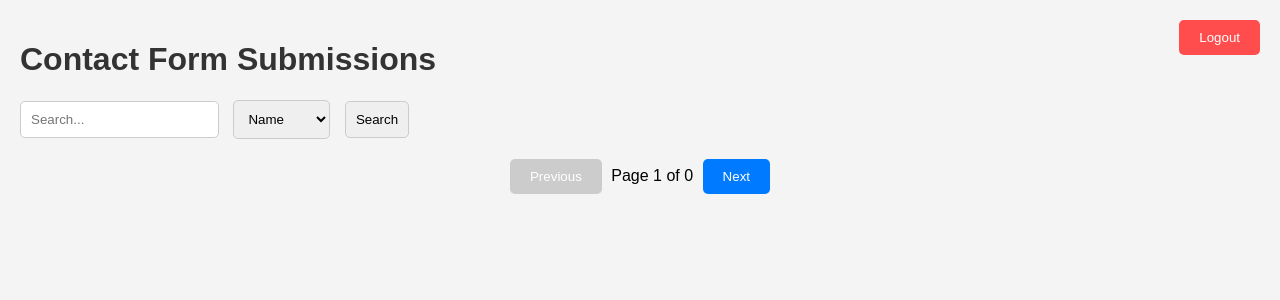
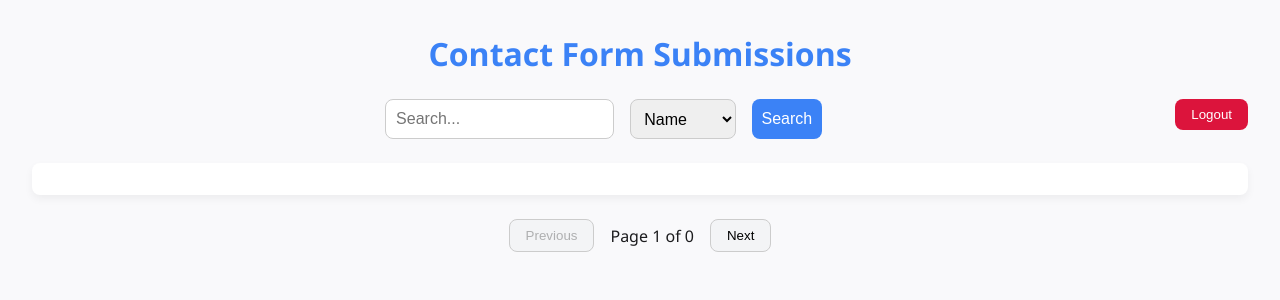
Before and after one commit to CodeWithDks/portfolio-backend, a Flask app: page /admin in a window 1280 px wide. Shown: the top 300 px of the page. Run offline with Flask 3, Linux system fonts and the light colour scheme; a user stored in the database is signed in; data that the repository does not hold is empty.

Commit message:
Initial backend commit

```diff
--- a/requirements.txt
+++ b/requirements.txt
@@ -1,6 +1,8 @@
 Flask==3.0.0
+Flask-WTF==1.1.1
 python-dotenv==1.0.0
 flask-cors==4.0.0
 pymongo==4.5.0
 gunicorn
 flask_login
+markdown
--- a/templates/admin.html
+++ b/templates/admin.html
@@ -1,10 +1,144 @@
 <!DOCTYPE html>
 <html lang="en">
 <head>
-    <meta charset="UTF-8">
-    <meta name="viewport" content="width=device-width, initial-scale=1.0">
+  <meta charset="UTF-8" />
+  <meta name="viewport" content="width=device-width, initial-scale=1.0"/>
   <title>Admin Panel</title>
-    <link rel="stylesheet" href="{{ url_for('static', filename='css/styles.css') }}">
+  <style>
+    :root {
+      --bg-color: #f9f9fb;
+      --text-color: #1c1c1e;
+      --primary: #3b82f6;
+      --secondary: #f3f4f6;
+      --border-radius: 0.5rem;
+      --shadow: 0 4px 8px rgba(0, 0, 0, 0.05);
+    }
+
+    * {
+      margin: 0;
+      padding: 0;
+      box-sizing: border-box;
+    }
+
+    body {
+      font-family: 'Segoe UI', Tahoma, Geneva, Verdana, sans-serif;
+      background: var(--bg-color);
+      color: var(--text-color);
+      padding: 2rem;
+    }
+
+    h1 {
+      margin-bottom: 1.5rem;
+      text-align: center;
+      font-size: 2rem;
+      color: var(--primary);
+    }
+
+    .logout-button {
+      float: right;
+      padding: 0.5rem 1rem;
+      background-color: crimson;
+      color: white;
+      border: none;
+      border-radius: var(--border-radius);
+      cursor: pointer;
+      transition: background 0.3s ease;
+      margin-bottom: 1rem;
+    }
+
+    .logout-button:hover {
+      background-color: darkred;
+    }
+
+    #search-bar {
+      display: flex;
+      flex-wrap: wrap;
+      gap: 1rem;
+      margin-bottom: 1.5rem;
+      justify-content: center;
+    }
+
+    #search-bar input,
+    #search-bar select,
+    #search-bar button {
+      padding: 0.6rem;
+      font-size: 1rem;
+      border-radius: var(--border-radius);
+      border: 1px solid #ccc;
+    }
+
+    #search-bar button {
+      background-color: var(--primary);
+      color: white;
+      border: none;
+      cursor: pointer;
+      transition: background 0.3s ease;
+    }
+
+    #search-bar button:hover {
+      background-color: #2563eb;
+    }
+
+    #submissions {
+      background: white;
+      border-radius: var(--border-radius);
+      box-shadow: var(--shadow);
+      padding: 1rem;
+      max-height: 400px;
+      overflow-y: auto;
+    }
+
+    .submission {
+      border-bottom: 1px solid #eee;
+      padding: 1rem 0;
+    }
+
+    .submission:last-child {
+      border-bottom: none;
+    }
+
+    .submission strong {
+      display: block;
+      margin-bottom: 0.25rem;
+    }
+
+    #pagination {
+      display: flex;
+      justify-content: center;
+      align-items: center;
+      margin-top: 1.5rem;
+      gap: 1rem;
+    }
+
+    #pagination button {
+      padding: 0.5rem 1rem;
+      background-color: var(--secondary);
+      border: 1px solid #ccc;
+      border-radius: var(--border-radius);
+      cursor: pointer;
+      transition: background 0.3s ease;
+    }
+
+    #pagination button:hover {
+      background-color: #e5e7eb;
+    }
+
+    @media (max-width: 600px) {
+      body {
+        padding: 1rem;
+      }
+
+      #search-bar {
+        flex-direction: column;
+      }
+
+      .logout-button {
+        float: none;
+        display: block;
+        margin: 0 auto 1rem;
+      }
+    }
+  </style>
 </head>
 <body>
   <h1>Contact Form Submissions</h1>
@@ -12,7 +146,7 @@
 
   <!-- Search Bar -->
   <div id="search-bar">
-        <input type="text" id="search-query" placeholder="Search...">
+    <input type="text" id="search-query" placeholder="Search..." />
     <select id="search-field">
       <option value="name">Name</option>
       <option value="email">Email</option>
@@ -22,12 +156,21 @@
   </div>
 
   <!-- Submissions Display -->
-    <div id="submissions"></div>
+  <div id="submissions">
+    <!-- Dynamically filled by JS -->
+    <!-- Example:
+    <div class="submission">
+      <strong>Name:</strong> John Doe
+      <strong>Email:</strong> john@example.com
+      <p>Message: Hello!</p>
+    </div>
+    -->
+  </div>
 
   <!-- Pagination Controls -->
   <div id="pagination">
     <button id="prev-page">Previous</button>
-        <span id="page-info"></span>
+    <span id="page-info">Page 1</span>
     <button id="next-page">Next</button>
   </div>
 
```
Also changed, not shown: app.py (+1 -10 lines), static/data/blog_content/getting-started-with-flask.md (added, +5 -0 lines), static/data/blog_content/python-tips-and-tricks.md (added, +5 -0 lines), static/data/blog_posts.json (added, +16 -0 lines), 1 other file. Lines whose indentation alone changed are shown as unchanged.
